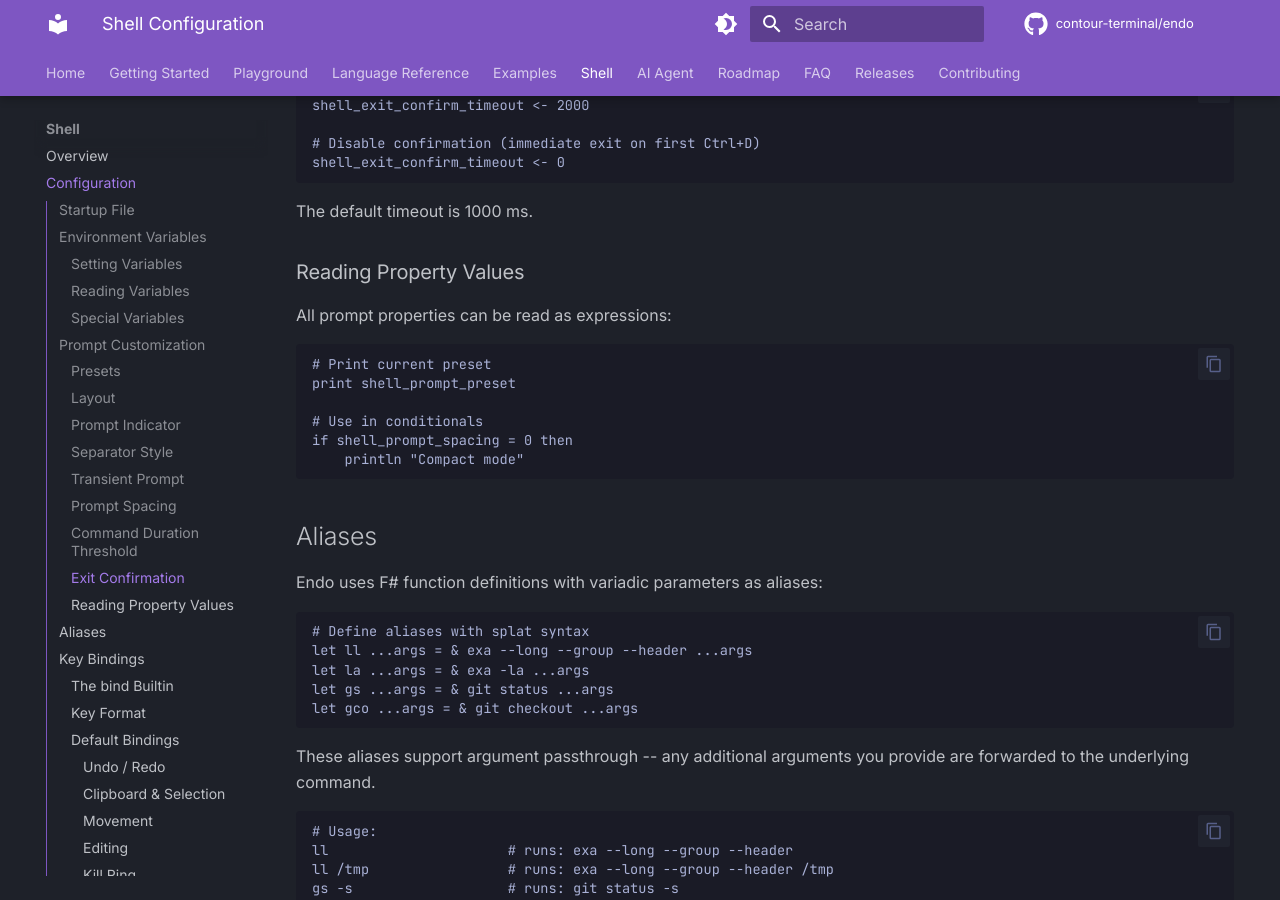
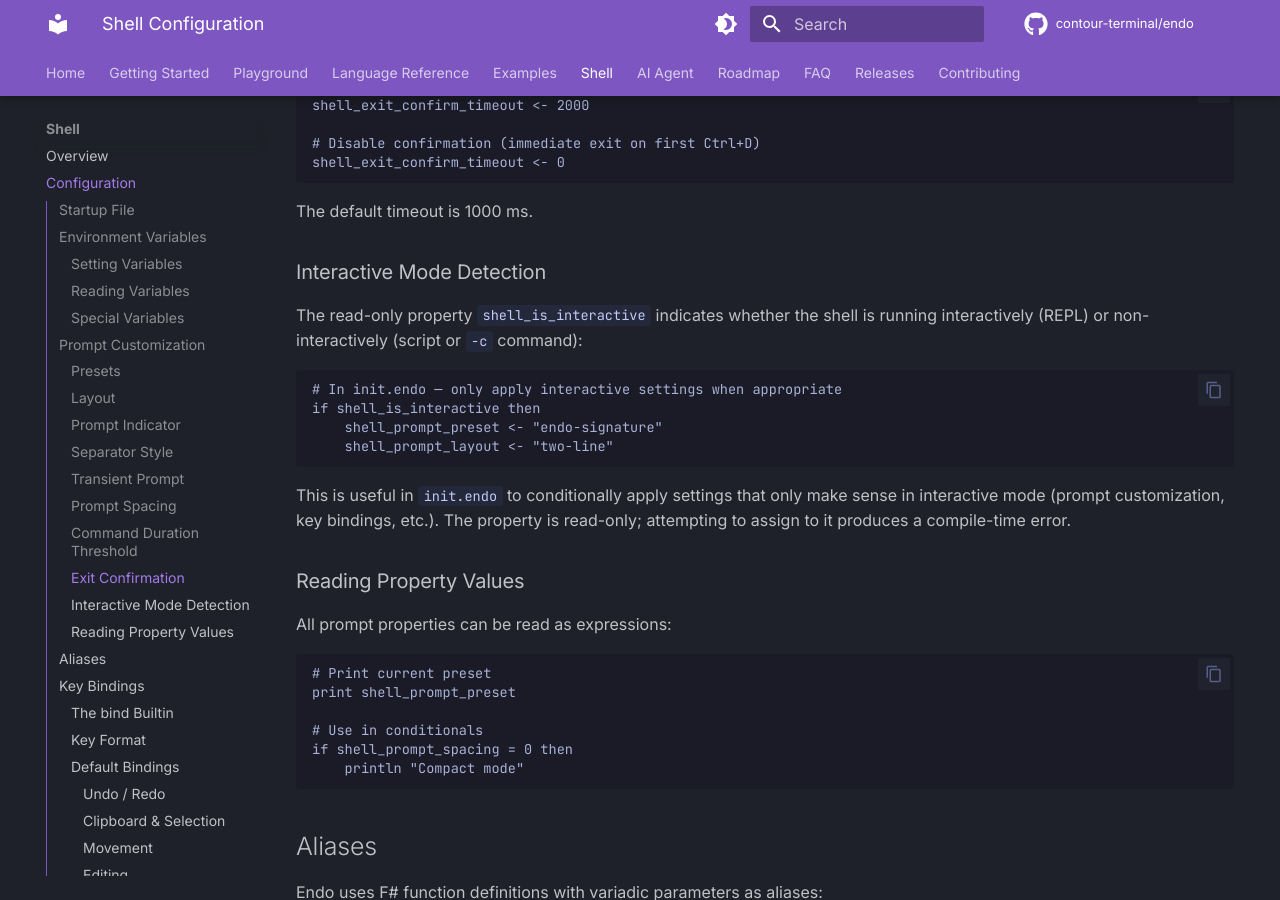
Before and after one commit to contour-terminal/endo, an MkDocs documentation site: the page built from docs/shell/configuration.md, in a window 1280 px wide and 900 px high, scrolled down 3402 px. Built offline with MkDocs 1.6.1 and Material for MkDocs 9.7.7, drawn with Linux system fonts in a browser that asks for light colours; comment, search, counter and statistics services are not loaded.

Commit message:
docs: document shell_is_interactive interactive mode detection
Add configuration docs section with init.endo example and update the
roadmap to reflect the new read-only builtin property.

Signed-off-by: Christian Parpart <christian@parpart.family>

````diff
--- a/docs/shell/configuration.md
+++ b/docs/shell/configuration.md
@@ -165,6 +165,22 @@
 
 The default timeout is 1000 ms.
 
+### Interactive Mode Detection
+
+The read-only property `shell_is_interactive` indicates whether the shell is running
+interactively (REPL) or non-interactively (script or `-c` command):
+
+```endo
+# In init.endo — only apply interactive settings when appropriate
+if shell_is_interactive then
+    shell_prompt_preset <- "endo-signature"
+    shell_prompt_layout <- "two-line"
+```
+
+This is useful in `init.endo` to conditionally apply settings that only make sense in
+interactive mode (prompt customization, key bindings, etc.). The property is read-only;
+attempting to assign to it produces a compile-time error.
+
 ### Reading Property Values
 
 All prompt properties can be read as expressions:
````
Also changed, not shown: ROADMAP-Language.md (+1 -0 lines).
